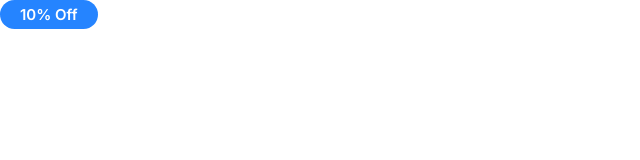
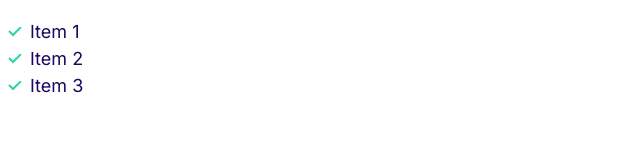
Before and after one commit to Ataara/Moshify, a plain HTML site: page index.html in a window 1280 px wide. Shown: the whole page, without its empty margins (0-640 px from the left). Drawn offline with Linux system fonts and the light colour scheme.

Commit message:
Defining styles for lists

```diff
--- a/components/notes.css
+++ b/components/notes.css
@@ -21,3 +21,34 @@
   .badge--small{
       font-size: 1.6rem;
   }
+
+
+
+  /* lists */
+  .list {
+    list-style: none;
+    padding-left: 0;
+    color: var(--color-headings);
+  }
+
+  .list--inline .list__item {
+    display: inline-block;
+    margin-right: 2rem;
+  }
+
+  .list__tick {
+    list-style-image: url(../images/tick.svg);
+    padding-left: 3rem;
+  }
+
+  .list--tick .list__item {
+    padding-left: 0.5rem;
+    margin-top: 1rem;
+  }
+
+
+  @media screen and(min-width:1024px){
+      .list--tick .list__item{
+          padding-left: 0;
+      }
+  }
--- a/css/style.css
+++ b/css/style.css
@@ -107,16 +107,45 @@ a {
   color: #fff;
 }
 
-.badge--small{
-    font-size: 1.6rem;
+.badge--small {
+  font-size: 1.6rem;
 }
 
-@media screen and (min-width:1024px) {
-    .badge{
-        font-size: 1.5rem;
-    }
+@media screen and (min-width: 1024px) {
+  .badge {
+    font-size: 1.5rem;
+  }
 
-    .badge--small{
-        font-size: 1.2rem;
+  .badge--small {
+    font-size: 1.2rem;
+  }
+}
+
+/* lists */
+.list {
+  list-style: none;
+  padding-left: 0;
+  color: var(--color-headings);
+}
+
+.list--inline .list__item {
+  display: inline-block;
+  margin-right: 2rem;
+}
+
+.list__tick {
+  list-style-image: url(../images/tick.svg);
+  padding-left: 3rem;
+}
+
+.list--tick .list__item {
+  padding-left: 0.5rem;
+  margin-top: 1rem;
+}
+
+
+@media screen and(min-width:1024px){
+    .list--tick .list__item{
+        padding-left: 0;
     }
 }
--- a/index.html
+++ b/index.html
@@ -14,6 +14,10 @@
     <link rel="stylesheet" href="css/style.css" />
   </head>
   <body>
-    <span class="badge badge--primary">10% Off</span>
+    <ul class="list list__tick">
+        <li class="list__item">Item 1</li>
+        <li class="list__item">Item 2</li>
+        <li class="list__item">Item 3</li>
+    </ul>
   </body>
 </html>
```
Also changed, not shown: components/lists.html (added, +5 -0 lines), images/tick.svg (added).
